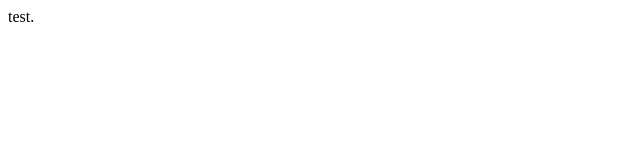
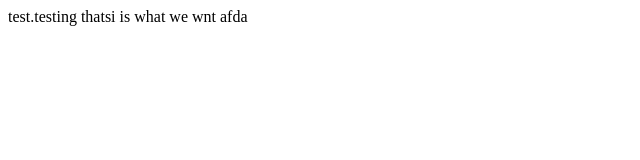
Before and after one commit to naresh699/my-first-git-proejct, a plain HTML site: page index.html in a window 1280 px wide. Shown: the whole page, without its empty margins (0-640 px from the left). Drawn offline with Linux system fonts and the light colour scheme.

Commit message:
naresh files added here

```diff
--- a/index.html
+++ b/index.html
@@ -5,6 +5,6 @@
 	<title>Document</title>
 </head>
 <body>
-	test.
+	test.testing thatsi is what we wnt afda
 </body>
 </html>
```
